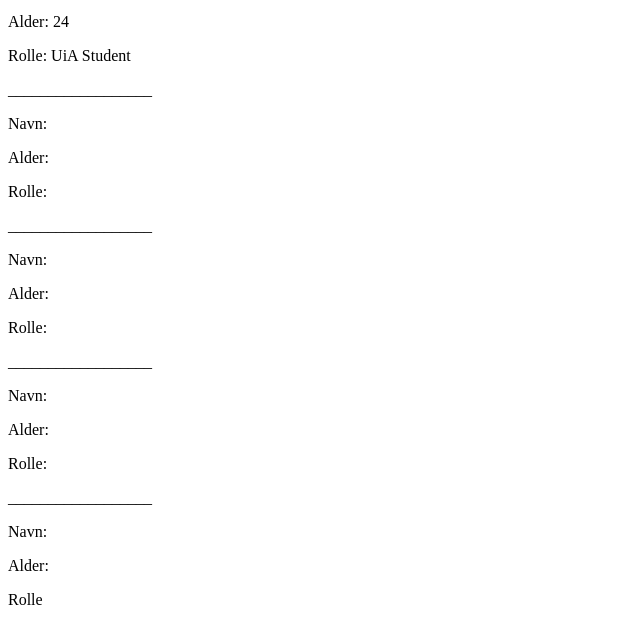
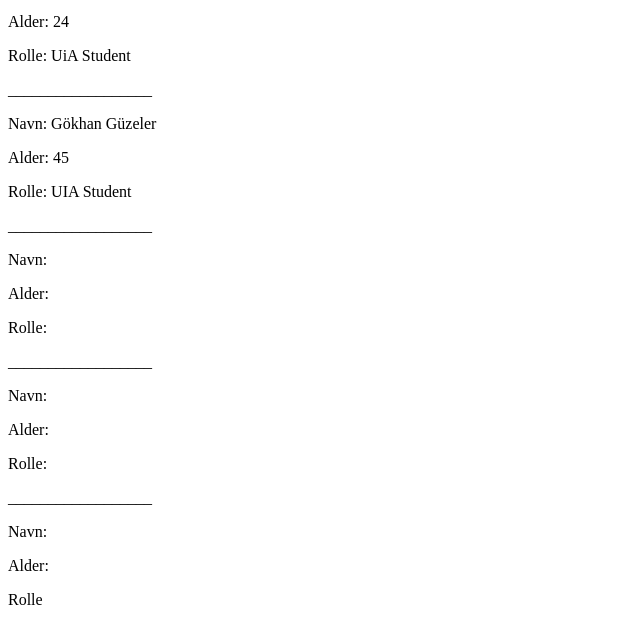
Before and after one commit to FrankUia/3B, a plain HTML site: page docs/index.html in a window 1280 px wide. Shown: the part 127-770 px from the top of the page, without its empty margins (0-640 px from the left). Drawn offline with Linux system fonts and the light colour scheme.

Commit message:
Gokhan branch

```diff
--- a/docs/index.html
+++ b/docs/index.html
@@ -12,9 +12,9 @@
 <p>Rolle: UiA Student</p>
 <p>__________________</p>
 <p></p>
-<p>Navn:</p>
-<p>Alder:</p>
-<p>Rolle:</p>
+<p>Navn: Gökhan Güzeler</p>
+<p>Alder: 45</p>
+<p>Rolle: UIA Student</p>
 <p>__________________</p>
 <p></p>
 <p>Navn:</p>
```
